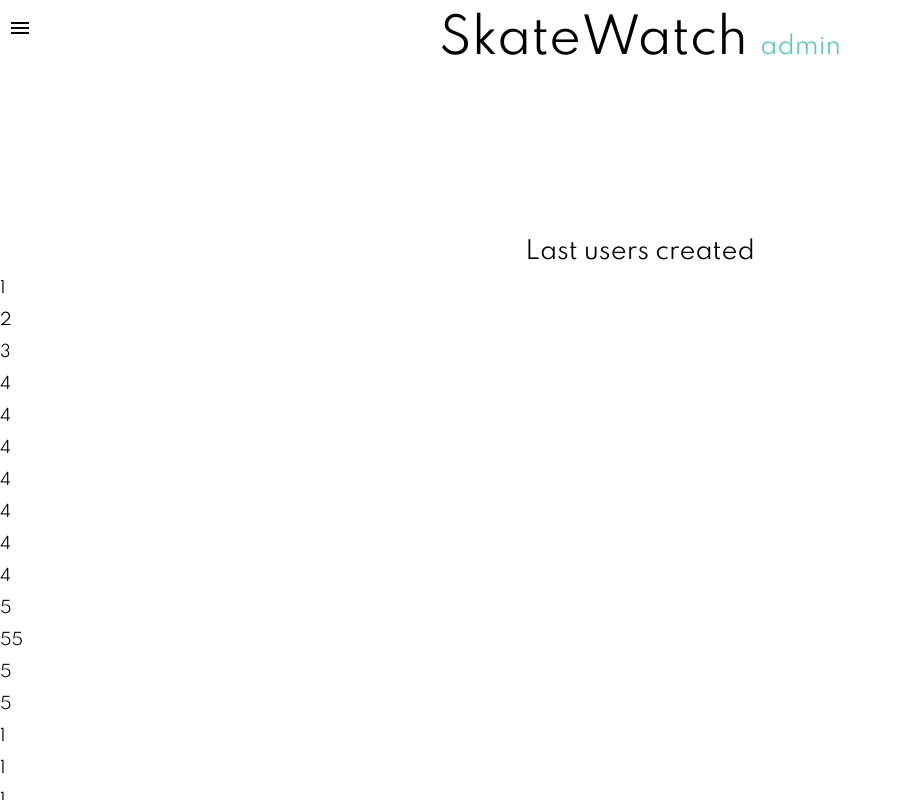
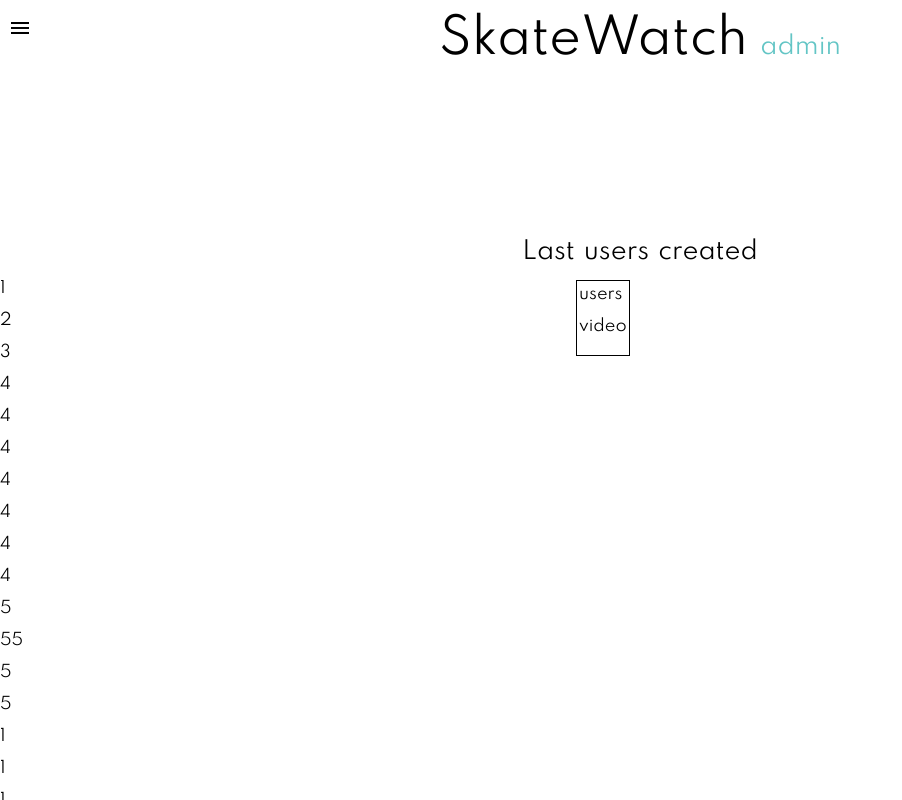
Before and after one commit to antoebtfr/skateflix-app-front, an Angular app: page /admin/auth in a window 1280 px wide. Both pictures are taken after typing "Sample", "Sample123" into the empty fields and a click on the button "Valider". Shown: the whole page, without its empty margins (0-902 px from the left). Built offline with nearby package versions, Linux system fonts and the light colour scheme.

Commit message:
feat: admin cate list

```diff
--- a/src/app/pages/adminpage/adminpage.component.html
+++ b/src/app/pages/adminpage/adminpage.component.html
@@ -4,10 +4,18 @@
  <app-admin-sidebar></app-admin-sidebar>
 
   <div class="content">
-    <h3> Last users created </h3>
+    <h3> Last <span class="selected-cate">{{selectedCategories}}</span> created </h3>
+
+    <div id="categorie-list">
+      <ul>
+        <li *ngFor="let cate of categories" (click)="transmission(cate)"> {{cate}}</li>
+      </ul>
+    </div>
+
     <ul>
       <li *ngFor="let us of user"> {{us}}</li>
     </ul>
+
   </div>
 
 </section>
--- a/src/app/pages/adminpage/adminpage.component.scss
+++ b/src/app/pages/adminpage/adminpage.component.scss
@@ -42,3 +42,28 @@ ul{
 li{
   margin-bottom: 2vh;
 }
+
+.selected-cate{
+  color: inherit;
+  font-size: inherit;
+  transition: 0.8s ease-in-out;
+  padding: 3px;
+}
+
+.selected-cate:hover{
+  background-color: grey;
+  border-radius: 10px;
+  cursor: pointer;
+}
+
+#categorie-list{
+  padding: 5px 2px;
+  border: black 1px solid ;
+  display: inline-block;
+  position: fixed;
+  left: 45vw;
+}
+
+#categorie-list ul li{
+  cursor: pointer;
+}
--- a/src/app/pages/adminpage/adminpage.component.ts
+++ b/src/app/pages/adminpage/adminpage.component.ts
@@ -11,9 +11,15 @@ export class AdminpageComponent implements OnInit {
     1, 2, 3, 4 , 4 , 4 , 4 , 4 , 4 , 4, , 5 , 55 , 5 , 5, 1, 1, 1, 1, 1, 1, 1, 1, 1, 1, 1, 1, 1, 1, 1, 1, 1, 1, 1, 1,
   ];
 
+  public categories = ['users', 'video'];
+
+  public selectedCategories = 'users';
   constructor() { }
 
   ngOnInit() {
   }
 
+  public transmission(categorie: string) {
+    this.selectedCategories = categorie;
+  }
 }
```
